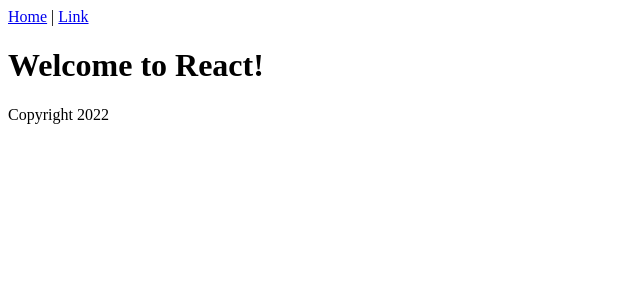
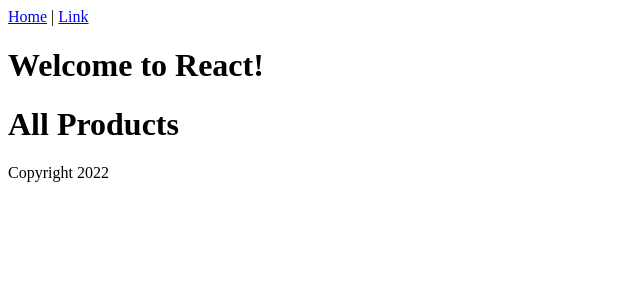
Before and after one commit to sararsaurus/old-store-frontend, a React (Vite) app in the folder store-frontend/: page / in a window 1280 px wide. Shown: the top 300 px of the page, without its empty margins (0-640 px from the left). Built offline with nearby package versions, Linux system fonts and the light colour scheme.

Commit message:
imports productsindex to home

```diff
--- a/store-frontend/src/Home.jsx
+++ b/store-frontend/src/Home.jsx
@@ -1,7 +1,10 @@
+import { ProductsIndex } from "./ProductsIndex";
+
 export function Home() {
   return (
     <div>
       <h1>Welcome to React!</h1>
+      <ProductsIndex />
     </div>
   );
 }
```
